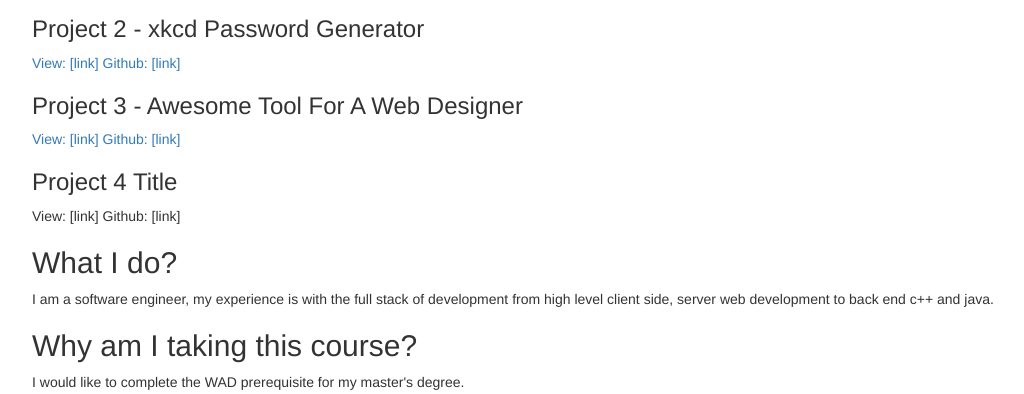
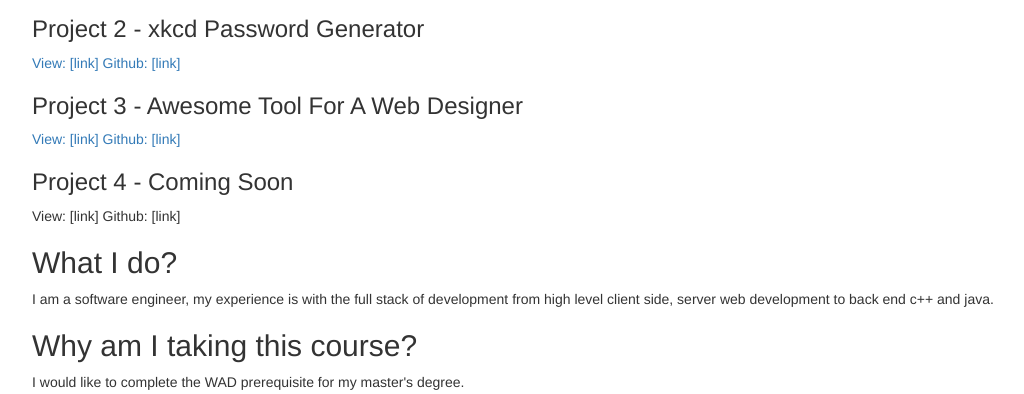
Before and after one commit to nyaroshevsky/p1, a PHP site: page / in a window 1280 px wide. Shown: the part 665-1059 px from the top of the page, without its empty margins (38-1062 px from the left). Run offline with PHP 8.4, Linux system fonts and the light colour scheme; some libraries are stand-ins or nearby versions.

Commit message:
Added titles

```diff
--- a/index.php
+++ b/index.php
@@ -42,7 +42,7 @@
                 <a href="http://p3.nyaroshevsky.me">View: [link]</a>
         <a href="https://github.com/nyaroshevsky/p3">Github: [link] </a>
 
-        <h3>Project 4 Title</h3>
+        <h3>Project 4 - Coming Soon</h3>
                 View: [link]
         Github: [link]
 
```
